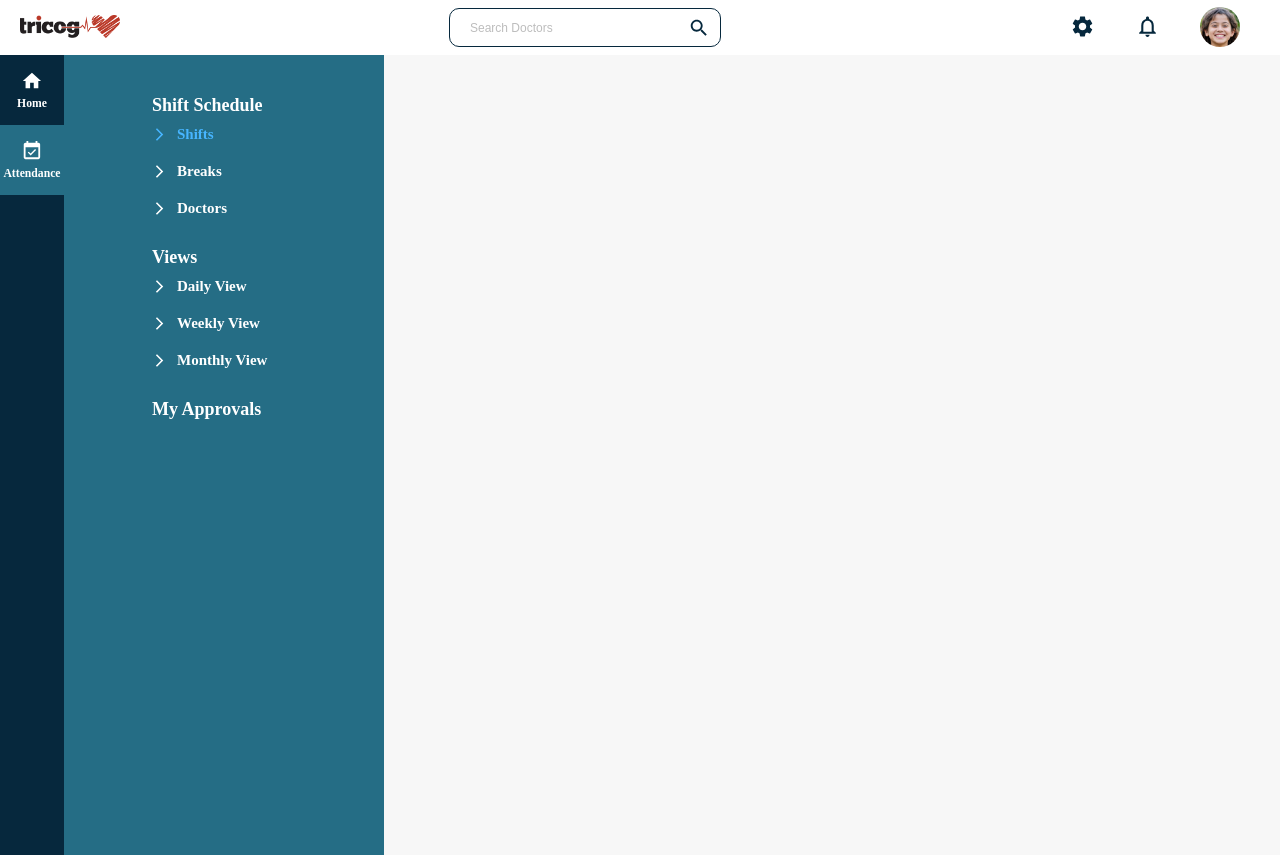
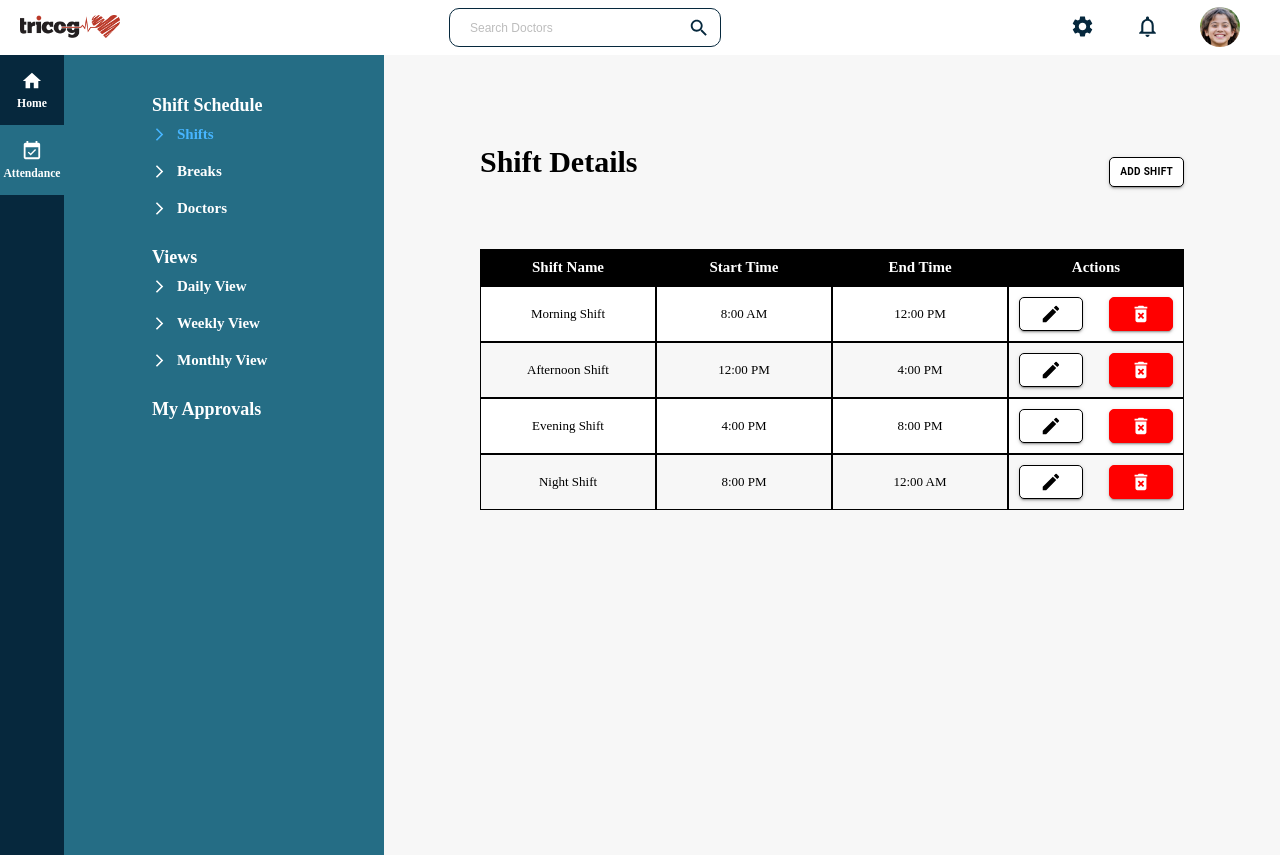
Before and after one commit to Sneha-Shaw/shift_frontend, a React (Create React App) app: page /attendance/shift in a window 1280 px wide. Built offline with nearby package versions, Linux system fonts and the light colour scheme.

Commit message:
`feat`:`shift list`

```diff
--- a/src/pages/Shift/Shift.js
+++ b/src/pages/Shift/Shift.js
@@ -2,13 +2,115 @@ import React from 'react'
 import useStyles from './styles'
 import Sidebar from '../../components/Sidebar/Sidebar'
 import SubSidebar from '../../components/SubSidebar/SubSidebar'
+import { Button } from '@mui/material'
+import EditIcon from '@mui/icons-material/Edit';
+import DeleteForeverIcon from '@mui/icons-material/DeleteForever';
 
 const Shift = () => {
     const classes = useStyles()
+    // shift array with name, start time and end time
+    const shifts = [
+        {
+            name: 'Morning Shift',
+            start: '8:00 AM',
+            end: '12:00 PM'
+        },
+        {
+            name: 'Afternoon Shift',
+            start: '12:00 PM',
+            end: '4:00 PM'
+        },
+        {
+            name: 'Evening Shift',
+            start: '4:00 PM',
+            end: '8:00 PM'
+        },
+        {
+            name: 'Night Shift',
+            start: '8:00 PM',
+            end: '12:00 AM'
+        },
+    ]
+
     return (
         <div className={classes.root}>
             <Sidebar />
             <SubSidebar />
+            {/* shifts list table co taining shift name timing and edit and delelete option */}
+            <div className={classes.main}>
+                {/* header */}
+                <div className={classes.header}>
+                    <h1>Shift Details</h1>
+                    {/* <div className={classes.headerButton}> */}
+                        <Button
+                            variant="contained"
+                            >
+                            Add Shift
+                            </Button>
+                    {/* </div> */}
+                </div>
+                <div className={classes.table}>
+                    <div className={classes.tableHeader}>
+                        <div className={classes.tableHeaderItem}>Shift Name</div>
+                        <div className={classes.tableHeaderItem}>Start Time</div>
+                        <div className={classes.tableHeaderItem}>End Time</div>
+                        {/* <div className={classes.tableHeaderItem}>Duration</div> */}
+                        <div className={classes.tableHeaderItem}>Actions</div>
+                        {/* <div className={classes.tableHeaderItem}></div> */}
+
+                        </div>
+                    {shifts.map((shift) => (
+                        <div className={classes.tableRow}>
+                            <div className={classes.tableRowItem}>{shift.name}</div>
+                            <div className={classes.tableRowItem}>{shift.start}</div>
+                            <div className={classes.tableRowItem}>{shift.end}</div>
+                            <div className={classes.tableRowItem}>
+                                <Button
+                                    variant="contained"
+                                    // startIcon={<EditIcon />}
+                                    sx={{
+                                        background: "#fff",
+                                        color: "#000",
+                                        border: "1px solid #000",
+                                        borderRadius: "0.5rem",
+                                        padding: "0.5rem 1rem",
+                                        fontSize: "1rem",
+                                        fontWeight: "bold",
+                                        '&:hover':{
+                                            background: "#000",
+                                            color: "#fff",
+                                        }
+                                    }}
+                                    >
+                                    <EditIcon fontSize="large" />
+                                </Button>
+                                {/* delete */}
+                                <Button
+                                    variant="contained"
+                                    // color="secondary"
+                                    // startIcon={}
+                                    sx={{
+                                        background: "red",
+                                        color: "#fff",
+                                        border: "1px solid red",
+                                        borderRadius: "0.5rem",
+                                        padding: "0.5rem 1rem",
+                                        fontSize: "1rem",
+                                        fontWeight: "bold",
+                                        '&:hover':{
+                                            background: "#fff",
+                                            color: "red",
+                                        }
+                                    }}
+                                    >
+                                    <DeleteForeverIcon fontSize="large" />
+                                </Button>
+                            </div>
+                            {/* <div className={classes.tableRowItem}>Delete</div> */}
+                            </div>
+                    ))}
+                    </div>
+            </div>
         </div>
     )
 }
--- a/src/pages/Shift/styles.js
+++ b/src/pages/Shift/styles.js
@@ -7,4 +7,100 @@ export default makeStyles((theme) => ({
         display: "flex",
         background: "#f7f7f7",
     },
+    main:{
+        width: "55%",
+        height: "fit-content",
+        display: "flex",
+        flexDirection: "column",
+        alignItems: "center",
+        // justifyContent: "center",
+        margin: "8rem auto",
+
+        borderRadius: "1rem",
+        // padding: "2rem",
+        '& h1':{
+            fontSize: "3rem",
+            fontWeight: "bold",
+            marginBottom: "2rem",
+
+        }
+
+    },
+    header:{
+        width: "100%",
+        display: "flex",
+        justifyContent: "space-between",
+        alignItems: "center",
+        marginBottom: "2rem",
+
+        padding: "1rem",
+        // borderRadius: "0.5rem",
+        '&>button':{
+            background: "#fff",
+            color: "#000",
+            border: "1px solid #000",
+            borderRadius: "0.5rem",
+            padding: "0.5rem 1rem",
+            fontSize: "1rem",
+            fontWeight: "bold",
+            '&:hover':{
+                background: "#000",
+                color: "#fff",
+            }
+        }
+    },
+    table:{
+        width: "100%",
+        display: "flex",
+        flexDirection: "column",
+        alignItems: "center",
+        justifyContent: "center",
+        margin: "2rem auto",
+
+        background: "#fff",
+        // boxShadow: "0 0 1rem 0 rgba(0, 0, 0, 0.1)",
+    },
+    tableHeader:{
+        width: "100%",
+        display: "flex",
+        background: "#000",
+        color: "#fff",
+        // padding: ".5rem",
+        fontSize: "1.5rem",
+        fontWeight: "bold",
+
+    },
+    tableHeaderItem:{
+        width: "25%",
+        padding: "1rem",
+        display: "flex",
+        justifyContent: "center",
+        alignItems: "center",
+
+    },
+    tableRow:{
+        width: "100%",
+        display: "flex",
+        background: "#fff",
+        color: "#000",
+        fontSize: "1.3rem",
+        '&:nth-child(odd)':{
+            background: "#f7f7f7",
+        }
+
+    },
+    tableRowItem:{
+        width: "25%",
+        padding: "1rem",
+        border: "1px solid #000",
+        display: "flex",
+        justifyContent: "center",
+        alignItems: "center",
+        '&:nth-child(4)':{
+            // width: "25%",
+            // display: "flex",
+            justifyContent: "space-between",
+        }
+    }
+
 }))
```
